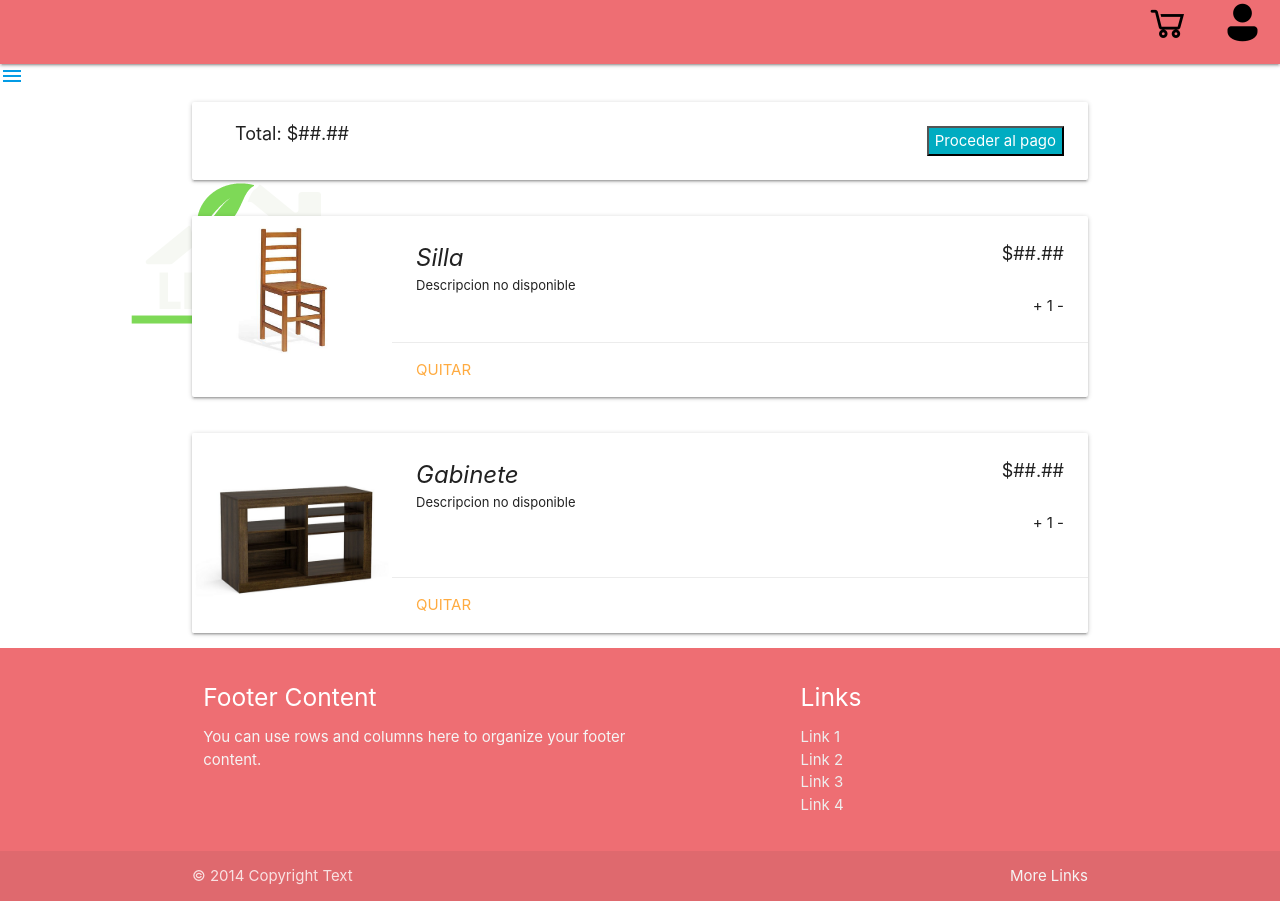
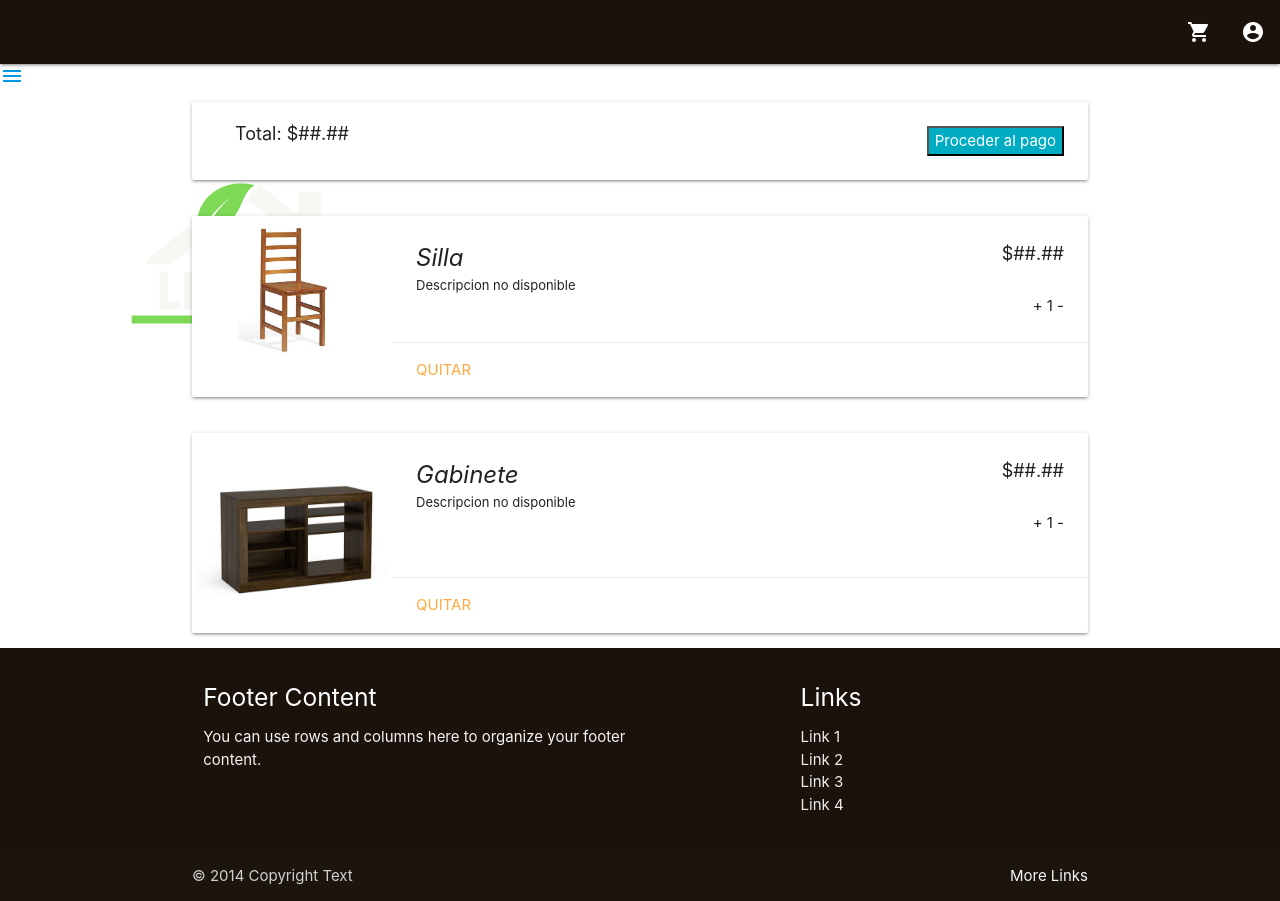
Before and after one commit to ryukomvp/lignum, a PHP site: page /views/public/carrito.html in a window 1280 px wide. Run offline with PHP 8.4, Linux system fonts and the light colour scheme.

Commit message:
Iconos agregados

```diff
--- a/resources/css/carrito.css
+++ b/resources/css/carrito.css
@@ -7,6 +7,15 @@
     font-size: x-large;
     font-style: italic;
 }
+
+.nav-wrapper{
+    background-color: #1a120b !important;
+}
+
+.page-footer{
+    background-color: #1a120b !important;
+}
+
 
 .precio {
     font-size: large;
--- a/views/public/carrito.html
+++ b/views/public/carrito.html
@@ -24,8 +24,8 @@
         <div class="nav-wrapper">
             <a class="brand-logo"><img src="../../resources/img/2.png"></a>
             <ul id="nav-mobile" class="right hide-on-med-and-down">
-                <li><a class="Carrito_btn"><img src="../../resources/img/Icono_carrito_45.png"></a></li>
-                <li><a href="#user"><img class="User_config_btn" src="../../resources/img/Icon_user_45.png"></a></li>
+                <li><a class="Carrito_btn"><i class="material-icons">shopping_cart</i></a></li>
+                <li><a href="#user"><i class="material-icons">account_circle</i></a></li>
                 <!--<li><a src="../public/img/mueble.jpg"></a></li>-->
             </ul>
         </div>
--- a/views/public/catalogo.html
+++ b/views/public/catalogo.html
@@ -26,8 +26,8 @@
             <div class="nav-wrapper">
                 <a href="" class="brand-logo">Logo</a>
                 <ul id="nav-mobile" class="right hide-on-med-and-down">
-                    <li><a href="">sass</a></li>
-                    <li><a href="">sass <span class="new badge">4</span></a></li>
+                    <li><a href=""><i class="material-icons">shopping_cart</i></a></li>
+                    <li><a href=""><i class="material-icons">account_circle</i></a></li>
                     <!--<li><a src="../resources/img/mueble.jpg"></a></li>-->
                 </ul>
             </div>
```
Also changed, not shown: resources/css/catalogo.css (+8 -0 lines).
